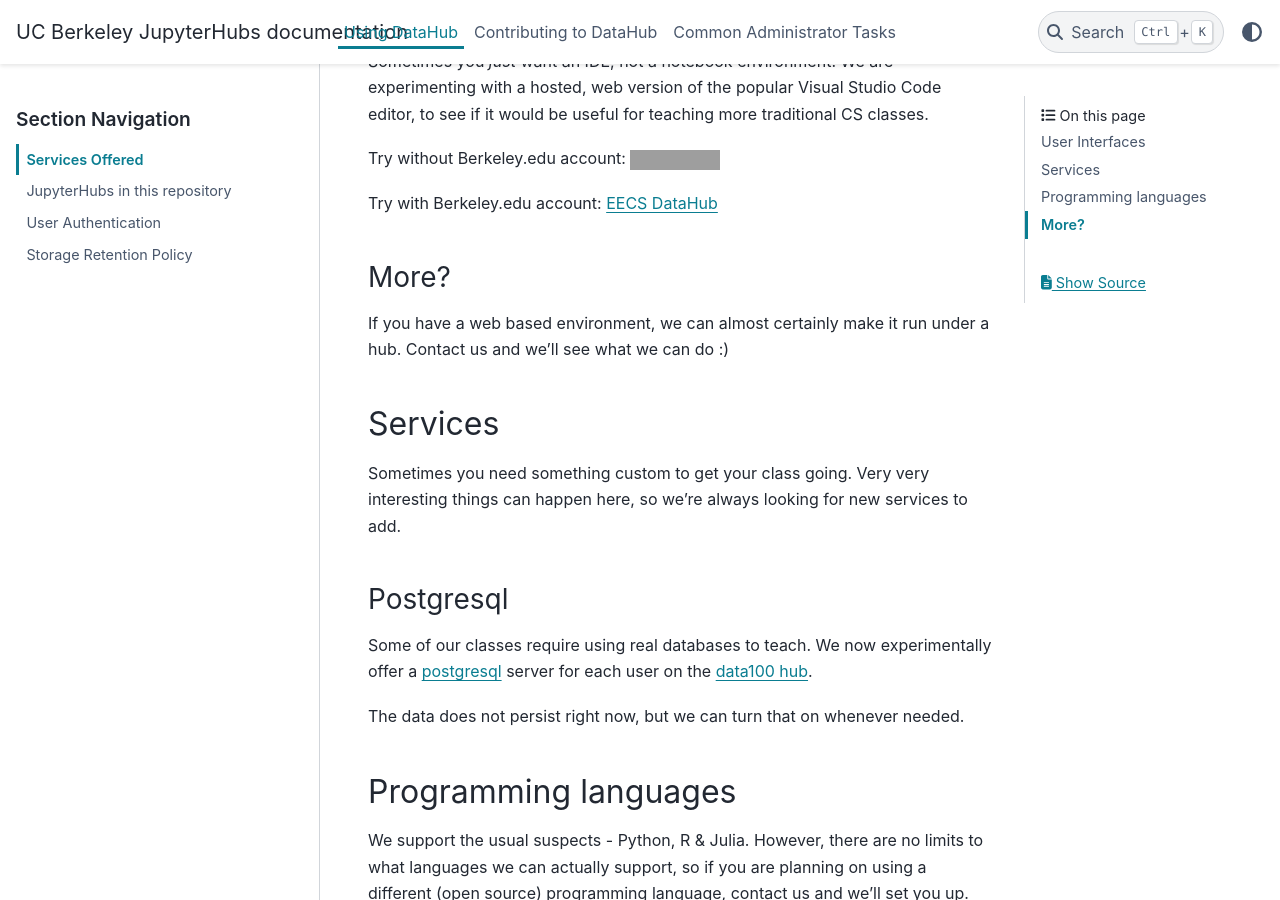
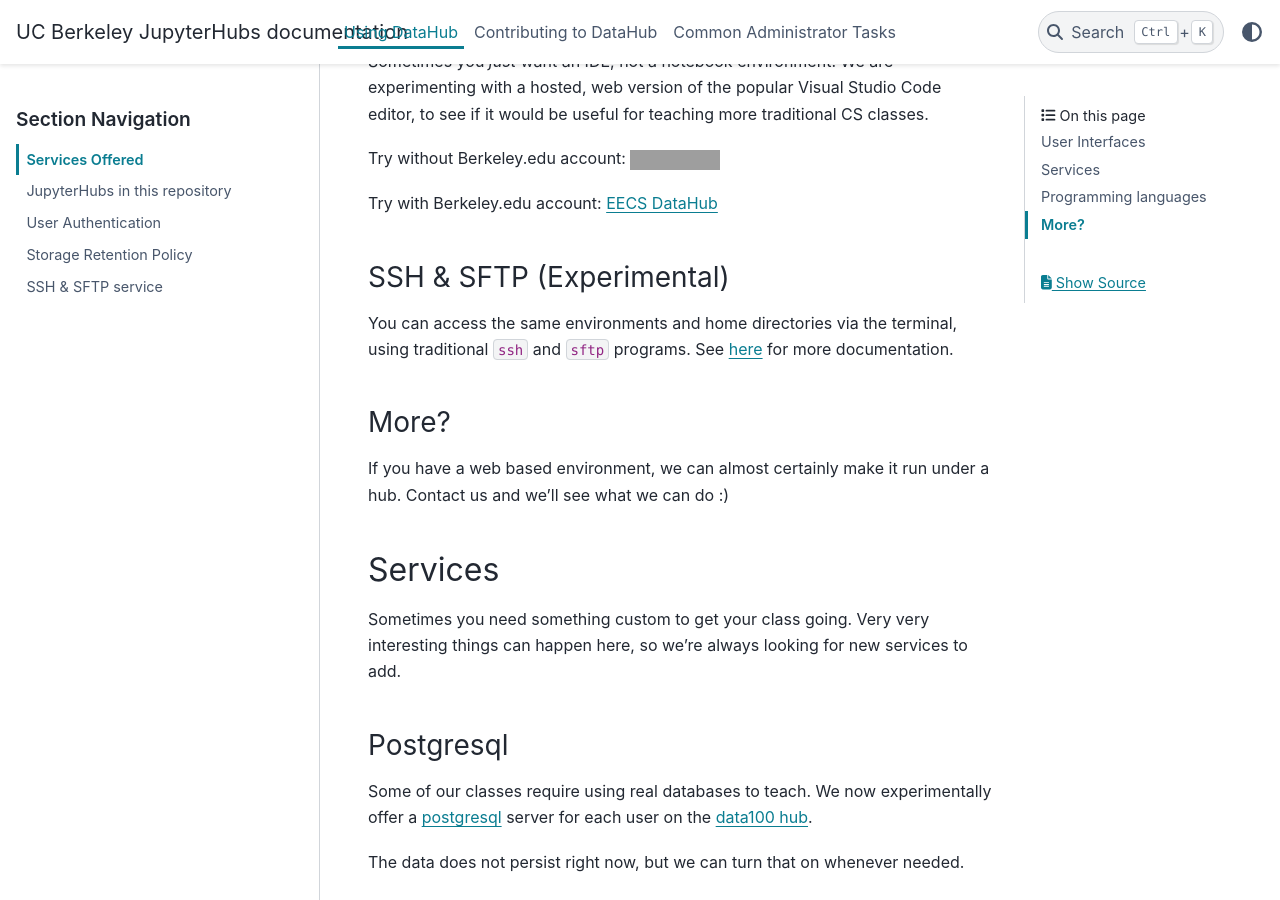
Before and after one commit to berkeley-dsep-infra/datahub, a Sphinx documentation site: the page built from docs/users/services.md, in a window 1280 px wide and 900 px high, scrolled down 2980 px. Built offline with Sphinx 7.4.7 and the PyData theme 0.15.4, drawn with Linux system fonts in a browser that asks for light colours; grey boxes are pictures that could not be loaded.

Commit message:
Add docs on using SSH / SFTP

```diff
--- a/docs/users/index.rst
+++ b/docs/users/index.rst
@@ -8,3 +8,4 @@ Using DataHub
    hubs
    authentication
    storage-retention
+   ssh
--- a/docs/users/services.md
+++ b/docs/users/services.md
@@ -14,7 +14,6 @@ user interfaces for instructors to choose from.
 What many people mean when they say 'Jupyter', this familiar interface
 is used by default for most of our introductory classes. Document oriented,
 no-frills, and well known by a lot of people.
-
 
 ### RStudio
 
@@ -64,6 +63,10 @@ Try without Berkeley.edu account: [![Binder](https://mybinder.org/badge_logo.svg
 
 Try with Berkeley.edu account: [EECS DataHub](https://eecs.datahub.berkeley.edu/hub/user-redirect/vscode/)
 
+### SSH & SFTP (Experimental)
+
+You can access the same environments and home directories via the terminal, using traditional `ssh` and `sftp` programs. See [here](ssh) for more documentation.
+
 ### More?
 
 If you have a web based environment, we can almost certainly make it run under
```
Also changed, not shown: docs/users/ssh.md (added, +38 -0 lines).
